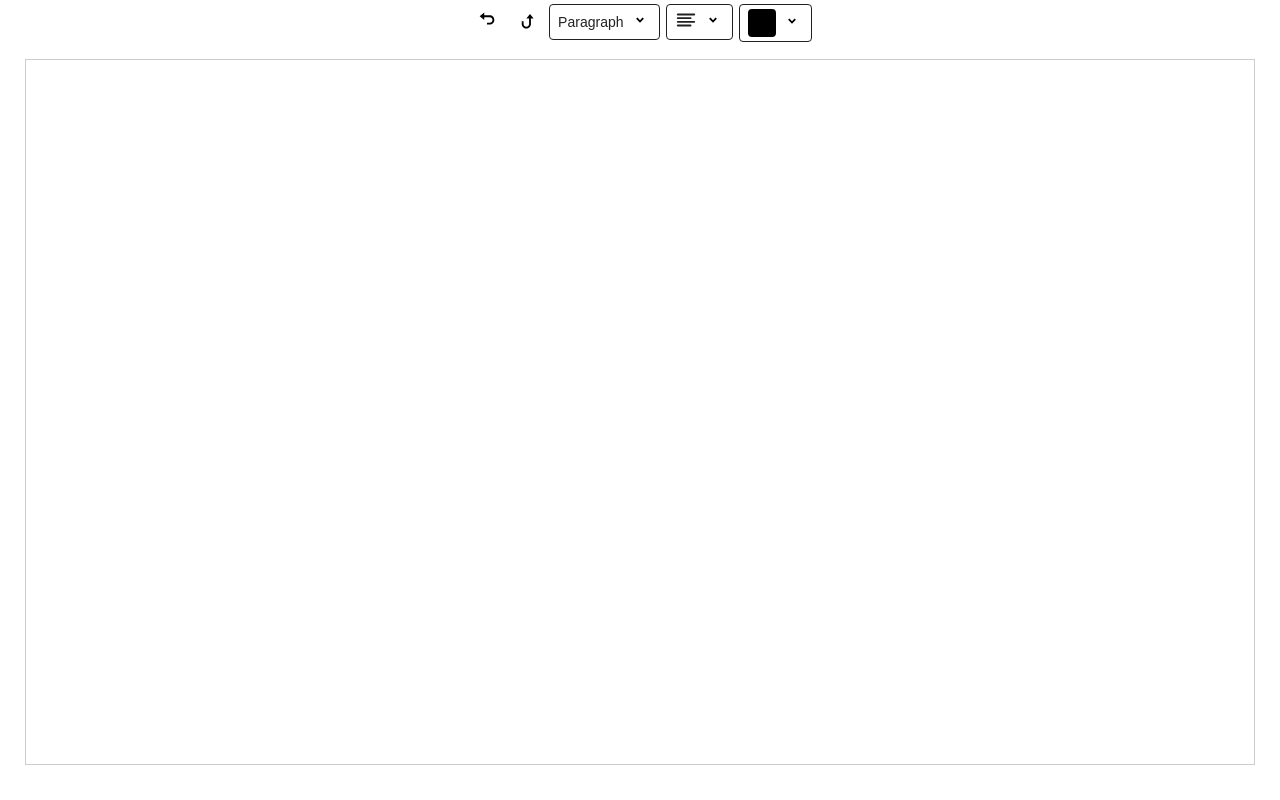
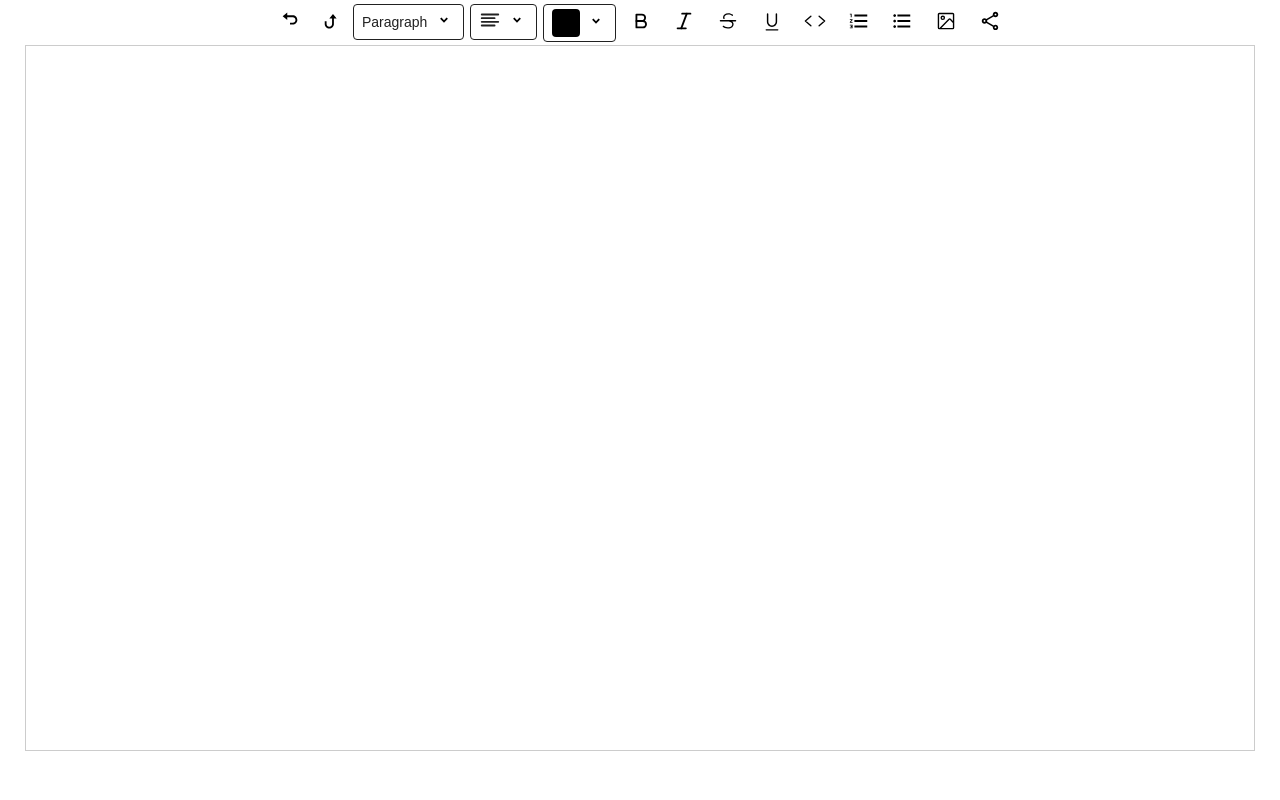
Before and after one commit to arun-kumar-1995/rich-text-editor, a React (Create React App) app in the folder frontend/: page / in a window 1280 px wide. Built offline with nearby package versions, Linux system fonts and the light colour scheme.

Commit message:
created Editor control

```diff
--- a/frontend/src/App.js
+++ b/frontend/src/App.js
@@ -8,22 +8,13 @@ import {
   FiAlignJustify,
 } from "react-icons/fi";
 
-import { MdOutlineShare } from "react-icons/md";
-import { RxUnderline } from "react-icons/rx";
-import { TbBold } from "react-icons/tb";
-import { FiItalic } from "react-icons/fi";
-import { MdOutlineFormatListNumberedRtl } from "react-icons/md";
-import { MdOutlineFormatListNumbered } from "react-icons/md";
-import { MdOutlineFormatListBulleted } from "react-icons/md";
-import { GoImage } from "react-icons/go";
-import { GoStrikethrough } from "react-icons/go";
-import { IoCodeOutline } from "react-icons/io5";
-
 import "./styles/App.css";
 
 import TextFont from "./components/TextFont";
 import TextAlignment from "./components/TextAlignment";
 import TextColor from "./components/TextColor";
+import EditorControl from "./components/EditorControl";
+
 const EditorScreen = lazy(() => import("./components/EditorScreen"));
 
 // define the alignments
@@ -120,6 +111,8 @@ const App = () => {
           </div>
           <TextColor onHandleTextColorChange={handleTextColorChange} />
         </section>
+
+        <EditorControl />
       </div>
 
       <Suspense fallback={<div>...loading</div>}>
--- /dev/null
+++ b/frontend/src/components/EditorControl.jsx
@@ -0,0 +1,58 @@
+import React from "react";
+import IconButton from "./IconButton";
+import { MdOutlineShare } from "react-icons/md";
+import { RxUnderline } from "react-icons/rx";
+import { TbBold } from "react-icons/tb";
+import { FiItalic } from "react-icons/fi";
+import { MdOutlineFormatListNumbered } from "react-icons/md";
+import { MdOutlineFormatListBulleted } from "react-icons/md";
+import { GoImage } from "react-icons/go";
+import { GoStrikethrough } from "react-icons/go";
+import { IoCodeOutline } from "react-icons/io5";
+
+const EditorControl = () => {
+  return (
+    <>
+      <IconButton title="bold" dataStyle="font-weight:bold" icon={TbBold} />
+      <IconButton
+        title="italic"
+        dataStyle="font-style:italic"
+        icon={FiItalic}
+      />
+      <IconButton
+        title="strike"
+        dataStyle="text-decoration:line-through"
+        icon={GoStrikethrough}
+      />
+
+      <IconButton
+        title="underline"
+        dataStyle="text-decoration:underline"
+        icon={RxUnderline}
+      />
+      <IconButton
+        title="code"
+        dataStyle="font-family:monospace"
+        icon={IoCodeOutline}
+      />
+      <IconButton
+        title="list style"
+        dataStyle="list-style-type:decimal"
+        icon={MdOutlineFormatListNumbered}
+      />
+      <IconButton
+        title="bullet list"
+        dataStyle="list-style-type:disc"
+        icon={MdOutlineFormatListBulleted}
+      />
+      <IconButton title="bullet list" dataStyle="insert-image" icon={GoImage} />
+      <IconButton
+        title="bullet list"
+        dataStyle="share-content"
+        icon={MdOutlineShare}
+      />
+    </>
+  );
+};
+
+export default EditorControl;
--- a/frontend/src/components/EditorScreen/index.js
+++ b/frontend/src/components/EditorScreen.js
@@ -1,5 +1,5 @@
 import React, { useEffect, useRef, useState } from "react";
-import "../../styles/EditorScreen.css";
+import "../styles/EditorScreen.css";
 
 const EditorScreen = () => {
   const [content, setContent] = useState();
--- a/frontend/src/components/IconButton.jsx
+++ b/frontend/src/components/IconButton.jsx
@@ -0,0 +1,17 @@
+import React, { memo } from "react";
+const IconButton = memo(({ icon: Icon, title, onClick, dataStyle }) => {
+  return (
+    <section className="text-independent">
+      <button
+        className={dataStyle}
+        title={title}
+        onClick={onClick}
+        data-style={dataStyle}
+      >
+        <Icon />
+      </button>
+    </section>
+  );
+});
+
+export default IconButton;
--- a/frontend/src/styles/EditorScreen.css
+++ b/frontend/src/styles/EditorScreen.css
@@ -1,10 +1,10 @@
 .editor-container {
   width: 96%;
-  margin: 1em 2%;
+  margin: 0 2%;
 }
 
 .editor-screen {
-  padding: 0.8rem;
+  padding: 0.8rem 2%;
   cursor: text;
   min-height: 88vh;
   outline: 1px solid #ccc;
```
